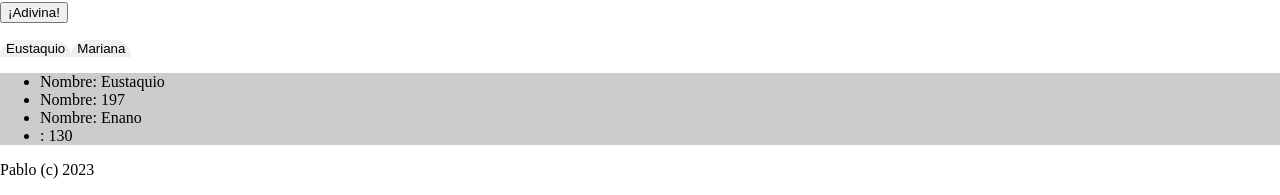
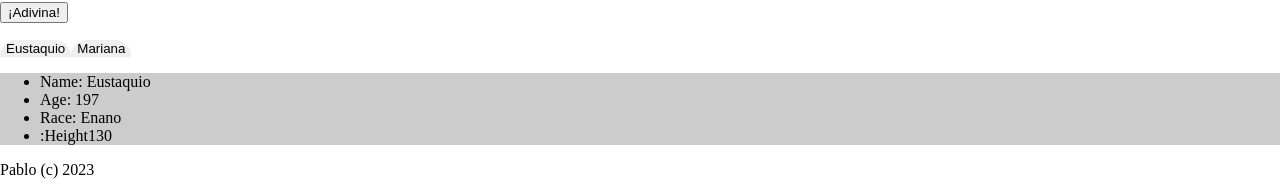
Before and after one commit to PabloLopez2/PabloLopez2.github.io, a plain HTML site: page game.html in a window 1280 px wide. Both pictures are taken after a click on the button "Eustaquio". Shown: the part 415-610 px from the top of the page. Drawn offline with Linux system fonts and the light colour scheme.

Commit message:
actualizacion

```diff
--- a/game.html
+++ b/game.html
@@ -47,10 +47,10 @@ function carga_datos (id_character) {
 		return response.json();
 	}).then(function(data){
 		let lista = "<ul>";
-		lista += "<li>Nombre: "+data.name+"</li>";
-		lista += "<li>Nombre: "+data.age+"</li>";
-		lista += "<li>Nombre: "+data.race+"</li>";
-		lista += "<li>: "+data.height+"</li>";
+		lista += "<li>Name: "+data.name+"</li>";
+		lista += "<li>Age: "+data.age+"</li>";
+		lista += "<li>Race: "+data.race+"</li>";
+		lista += "<li>:Height"+data.height+"</li>";
 		lista += "</ul>";
 		console.log(data);
 		document.getElementById("character_data").innerHTML = lista;
```
